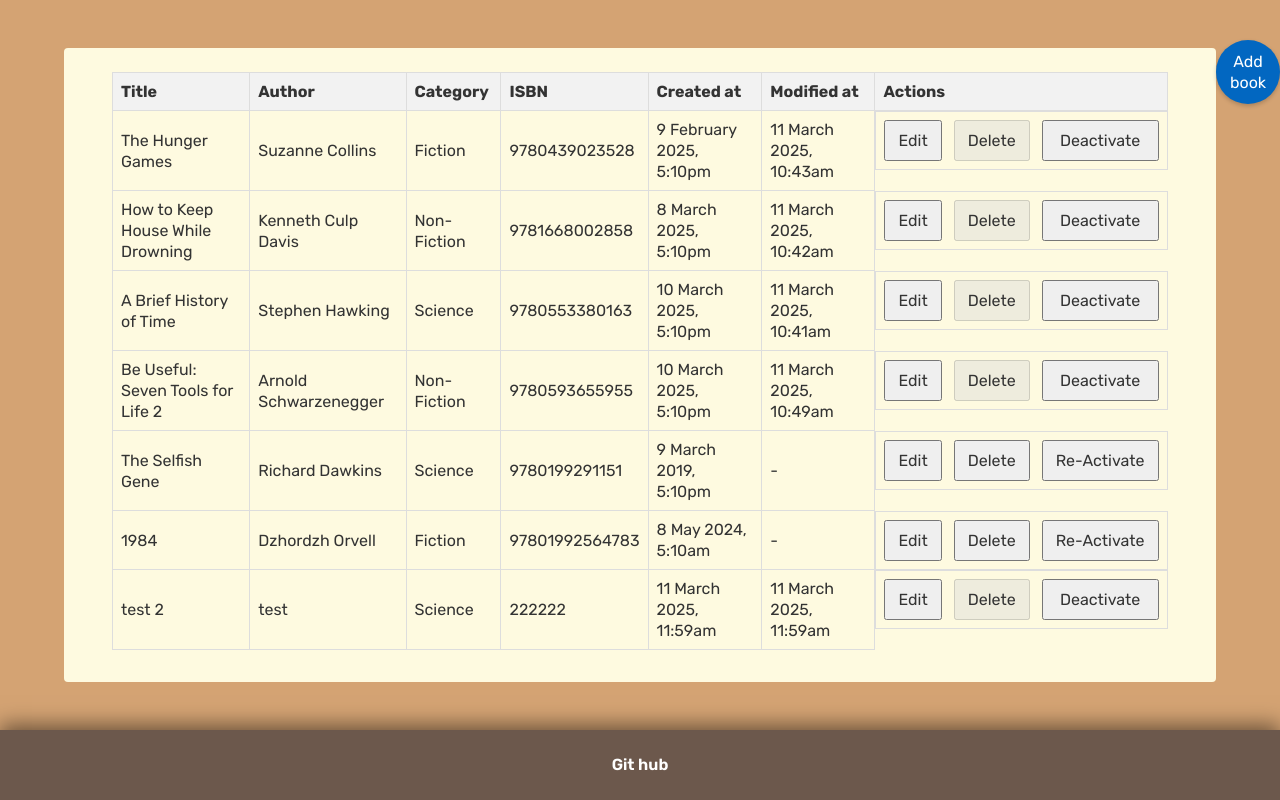
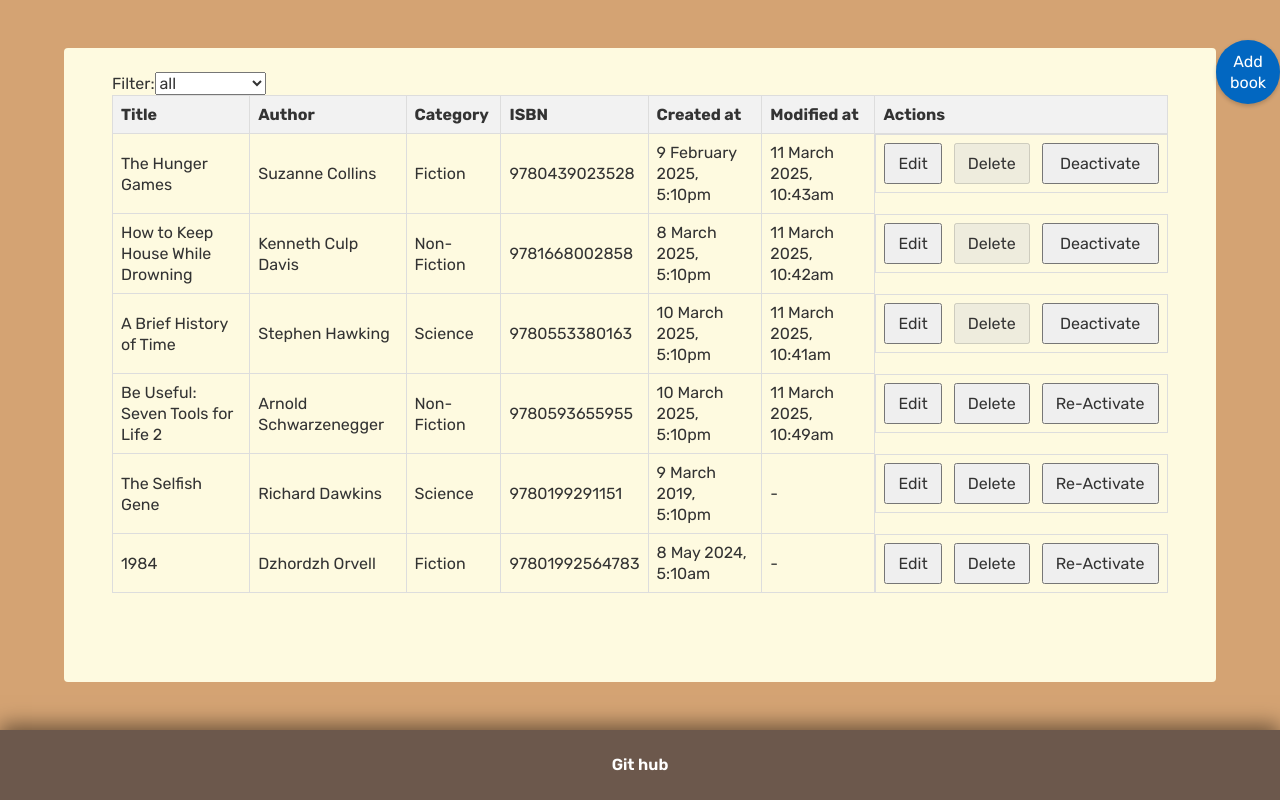
Before and after one commit to ivantelizhenko/Luna__test--ivantelizhenko, a React (Vite) app: page / in a window 1280 px wide. Built offline with nearby package versions, Linux system fonts and the light colour scheme; data requests are answered from the project's data file.

Commit message:
add filter functionlity

```diff
--- a/data/db.json
+++ b/data/db.json
@@ -37,7 +37,7 @@
       "category": "Non-Fiction",
       "isbn": 9780593655955,
       "createdAt": "10 March 2025, 5:10pm",
-      "status": "active",
+      "status": "deactivated",
       "modifiedAt": "11 March 2025, 10:49am"
     },
     {
@@ -57,16 +57,6 @@
       "isbn": 97801992564783,
       "createdAt": "8 May 2024, 5:10am",
       "status": "deactivated"
-    },
-    {
-      "title": "test 2",
-      "author": "test",
-      "category": "Science",
-      "isbn": 222222,
-      "createdAt": "11 March 2025, 11:59am",
-      "status": "active",
-      "id": "0.6600203326829159",
-      "modifiedAt": "11 March 2025, 11:59am"
     }
   ]
 }
--- a/src/components/BookForm/BookForm.tsx
+++ b/src/components/BookForm/BookForm.tsx
@@ -4,8 +4,8 @@
 import { format } from 'date-fns';
 import _ from 'lodash';
 
-import InputField from './InputField';
-import SelectField from './SelectField';
+import InputField from '../InputField';
+import SelectField from '../SelectField';
 import BookFormRow from './BookFornRow';
 import Button from '../Button';
 import { useBooks } from '../../store/BookContext/BooksContext';
--- a/src/components/Dashboard/Dashboard.tsx
+++ b/src/components/Dashboard/Dashboard.tsx
@@ -3,6 +3,9 @@
 import { useForm } from '../../store/FormContext/FormContext';
 
 import Table from './Table';
+import SelectField from '../SelectField';
+import { ChangeEvent, useState } from 'react';
+import { FilterValues } from './DashboardTypes';
 
 const StyledDashboard = styled.div`
   background-color: #fefae0;
@@ -26,6 +29,9 @@
 `;
 
 function Dashboard() {
+  const [filterValue, setFilterValue] = useState<FilterValues>(
+    FilterValues.ShowAll
+  );
   const { setFormAddStatus } = useForm();
   const { setPageFormStatus } = usePage();
 
@@ -34,10 +40,21 @@
     setPageFormStatus();
   }
 
+  function handleSetFilter(e: ChangeEvent<HTMLSelectElement>) {
+    setFilterValue(e.target.value as FilterValues);
+  }
+
   return (
     <StyledDashboard>
+      <SelectField
+        title="Filter"
+        name="filter"
+        value={filterValue}
+        onChange={handleSetFilter}
+        options={['all', 'active', 'deactivated']}
+      />
       <AddBookButton onClick={handleToForm}>Add book</AddBookButton>
-      <Table />
+      <Table filter={filterValue} />
     </StyledDashboard>
   );
 }
--- /dev/null
+++ b/src/components/Dashboard/DashboardTypes.ts
@@ -0,0 +1,7 @@
+import { BookStatus } from '../../store/BookContext/BooksContextType';
+
+export enum FilterValues {
+  ShowAll = 'all',
+  ShowActive = BookStatus.Active,
+  ShowDeactive = BookStatus.Deactivated,
+}
--- a/src/components/Dashboard/Table.tsx
+++ b/src/components/Dashboard/Table.tsx
@@ -4,6 +4,7 @@
 import { toggleBookStatus as toggleBookStatusHelper } from '../../utils/helpers';
 import { usePage } from '../../store/PageContext/PageContext';
 import { useForm } from '../../store/FormContext/FormContext';
+import { FilterValues } from './DashboardTypes';
 
 const StyledTable = styled.table<{ centering?: boolean }>`
   width: 100%;
@@ -41,10 +42,23 @@
   }
 `;
 
-function Table() {
+type TableProps = {
+  filter: FilterValues;
+};
+
+const filterToBookStatusMap = {
+  [FilterValues.ShowActive]: BookStatus.Active,
+  [FilterValues.ShowDeactive]: BookStatus.Deactivated,
+};
+
+function Table({ filter }: TableProps) {
   const { books, toggleBookStatus, removeBook, setEditingBook } = useBooks();
   const { setPageFormStatus } = usePage();
   const { setFormEditStatus } = useForm();
+  const filteredBooks =
+    filter === FilterValues.ShowAll
+      ? books
+      : books.filter(book => book.status === filterToBookStatusMap[filter]);
 
   function handleEditBook(id: string) {
     setEditingBook(id);
@@ -56,7 +70,7 @@
     removeBook(id);
   }
 
-  function handleToggleStatus(id: string, status: BookStatus) {
+  function handleToggleBookStatus(id: string, status: BookStatus) {
     toggleBookStatus(id, toggleBookStatusHelper(status));
   }
 
@@ -74,7 +88,7 @@
         </tr>
       </thead>
       <tbody>
-        {(books as Book[]).map(
+        {(filteredBooks as Book[]).map(
           ({
             title,
             author,
@@ -102,7 +116,7 @@
                 >
                   Delete
                 </TableButton>
-                <TableButton onClick={() => handleToggleStatus(id, status)}>
+                <TableButton onClick={() => handleToggleBookStatus(id, status)}>
                   {status === BookStatus.Active ? 'Deactivate' : 'Re-Activate'}
                 </TableButton>
               </ActionContainer>
--- a/src/store/BookContext/BooksContext.tsx
+++ b/src/store/BookContext/BooksContext.tsx
@@ -20,7 +20,6 @@
 
 const initialState: BookState = {
   books: [],
-  formStatus: 'add',
   editingBook: null,
 };
 
@@ -79,18 +78,6 @@
         editingBook: null,
       };
     }
-    case 'form/addStatus': {
-      return {
-        ...state,
-        formStatus: 'add',
-      };
-    }
-    case 'form/editStatus': {
-      return {
-        ...state,
-        formStatus: 'edit',
-      };
-    }
     default:
       throw new Error('Unknown action type');
   }
@@ -137,12 +124,6 @@
     clearEditingBook() {
       dispatch({ type: 'editingBook/clear' });
     },
-    setAddFormStatus() {
-      dispatch({ type: 'form/addStatus' });
-    },
-    setEditFormStatus() {
-      dispatch({ type: 'form/editStatus' });
-    },
   };
 
   return <BooksContext.Provider value={ctx}>{children}</BooksContext.Provider>;
```
Also changed, not shown: src/components/InputField.tsx (renamed from src/components/BookForm/InputField.tsx), src/components/SelectField.tsx (renamed from src/components/BookForm/SelectField.tsx).
